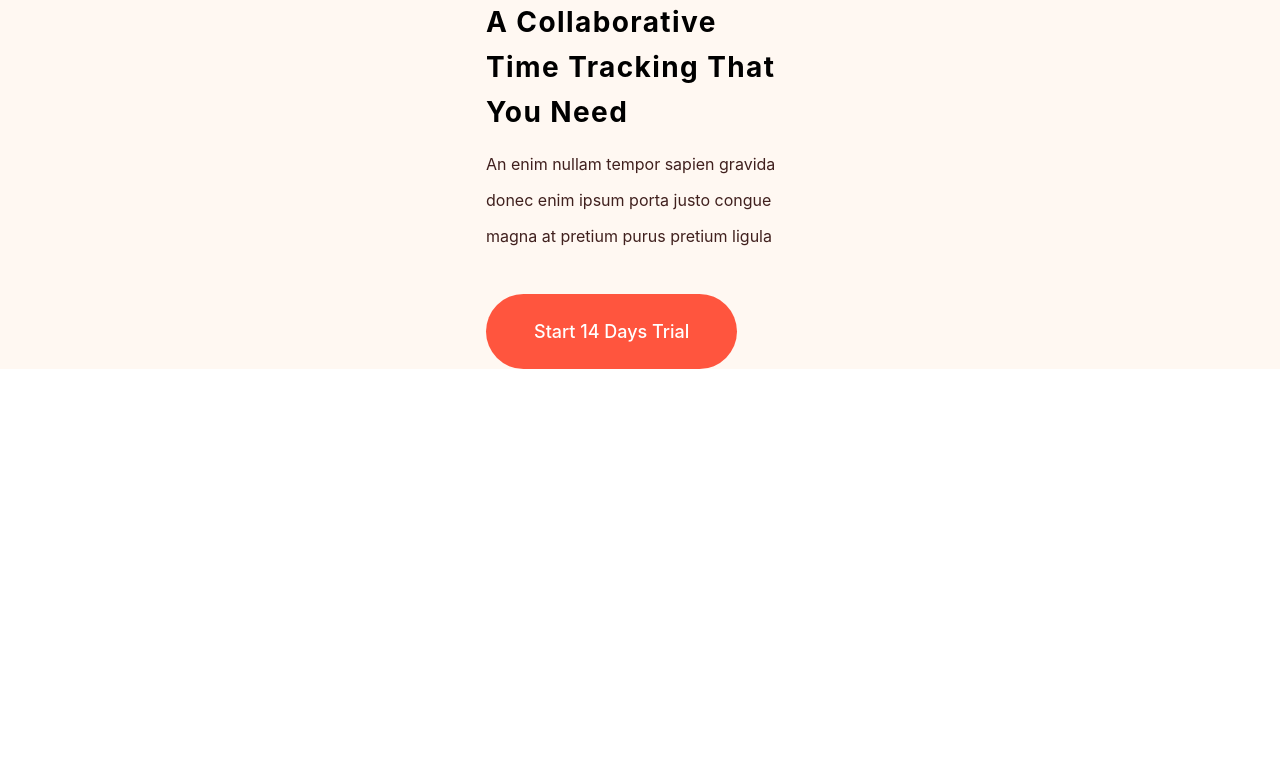
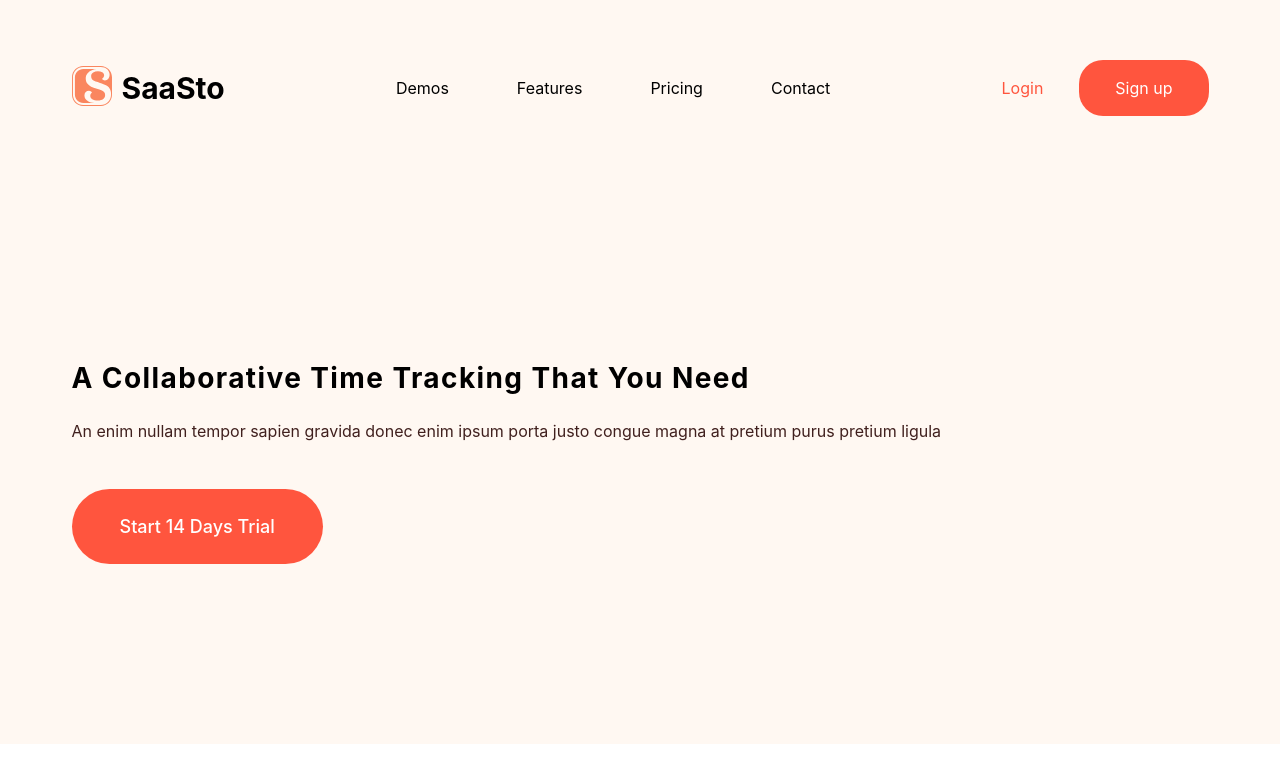
Before and after one commit to Evgenyloy/saasto-tailwind, a React (Vite) app: page / in a window 1280 px wide. Shown: the top 782 px of the page. Built offline with nearby package versions, Linux system fonts and the light colour scheme.

Commit message:
header added

```diff
--- a/src/components/app/App.jsx
+++ b/src/components/app/App.jsx
@@ -1,8 +1,10 @@
+import Header from "../header/Header";
 import Hero from "../hero/Hero";
 
 function app() {
   return (
     <div className="">
+      <Header />
       <Hero />
     </div>
   );
--- /dev/null
+++ b/src/components/header/Header.jsx
@@ -0,0 +1,45 @@
+import Container from "../ui/Container";
+import logo from "../../../public/assets/images/logo/logo.png";
+
+function Header() {
+  return (
+    <header className="py-60 bg-[#fff8f2FF]">
+      <Container>
+        <div className="flex justify-between items-center">
+          <div className="flex cursor-pointer">
+            <img className="w-40 h-40" src={logo} alt="logo" />
+            <span className="ml-10 text-[30px] font-bold">SaaSto</span>
+          </div>
+
+          <nav className="">
+            <ul className="flex gap-48">
+              <Link>Demos</Link>
+              <Link>Features</Link>
+              <Link>Pricing</Link>
+              <Link>Contact</Link>
+            </ul>
+          </nav>
+
+          <div className="flex gap-36">
+            <button className="text-[#ff553eFF] cursor-pointer transition-transform duration-200 hover:scale-115 hover:text-[#e62538]">
+              Login
+            </button>
+            <button className="bg-[#ff553eFF] px-36 py-16 rounded-3xl text-white cursor-pointer hover:bg-[#e62538] transition-all duration-200">
+              Sign up
+            </button>
+          </div>
+        </div>
+      </Container>
+    </header>
+  );
+}
+
+export default Header;
+
+function Link({ children }) {
+  return (
+    <li className="cursor-pointer hover:-translate-y-2 relative p-10 transition-all duration-300 hover:text-[#ff553eFF]">
+      {children}
+    </li>
+  );
+}
--- a/src/components/hero/Hero.jsx
+++ b/src/components/hero/Hero.jsx
@@ -2,14 +2,10 @@ import Container from "../ui/Container";
 
 function Hero() {
   return (
-    <section className="bg-[#fff8f2FF]">
+    <section className="bg-[#fff8f2FF] py-[180px]">
       <Container>
         <h1 className="text-[28px] font-bold mb-[12px] capitalize leading-[1.6] tracking-wider">
-          A collaborative
-          <br />
-          Time Tracking that
-          <br />
-          you Need
+          A collaborative Time Tracking that you Need
         </h1>
         <p className="text-[16px] text-[#40201eFF] leading-[2.25] mb-[40px]">
           An enim nullam tempor sapien gravida donec enim ipsum porta justo
--- a/src/components/ui/Container.jsx
+++ b/src/components/ui/Container.jsx
@@ -1,6 +1,10 @@
-function Container({className, children }) {
+function Container({ className, children }) {
   return (
-    <div className={`w-full h-full max-w-340 mx-auto px-16 ${className}`}>{children}</div>
+    <div
+      className={`w-full h-full max-w-340 mx-auto px-16  md:max-w-1169 ${className}`}
+    >
+      {children}
+    </div>
   );
 }
 
```
Also changed, not shown: public/assets/images/logo/logo.png (added).
